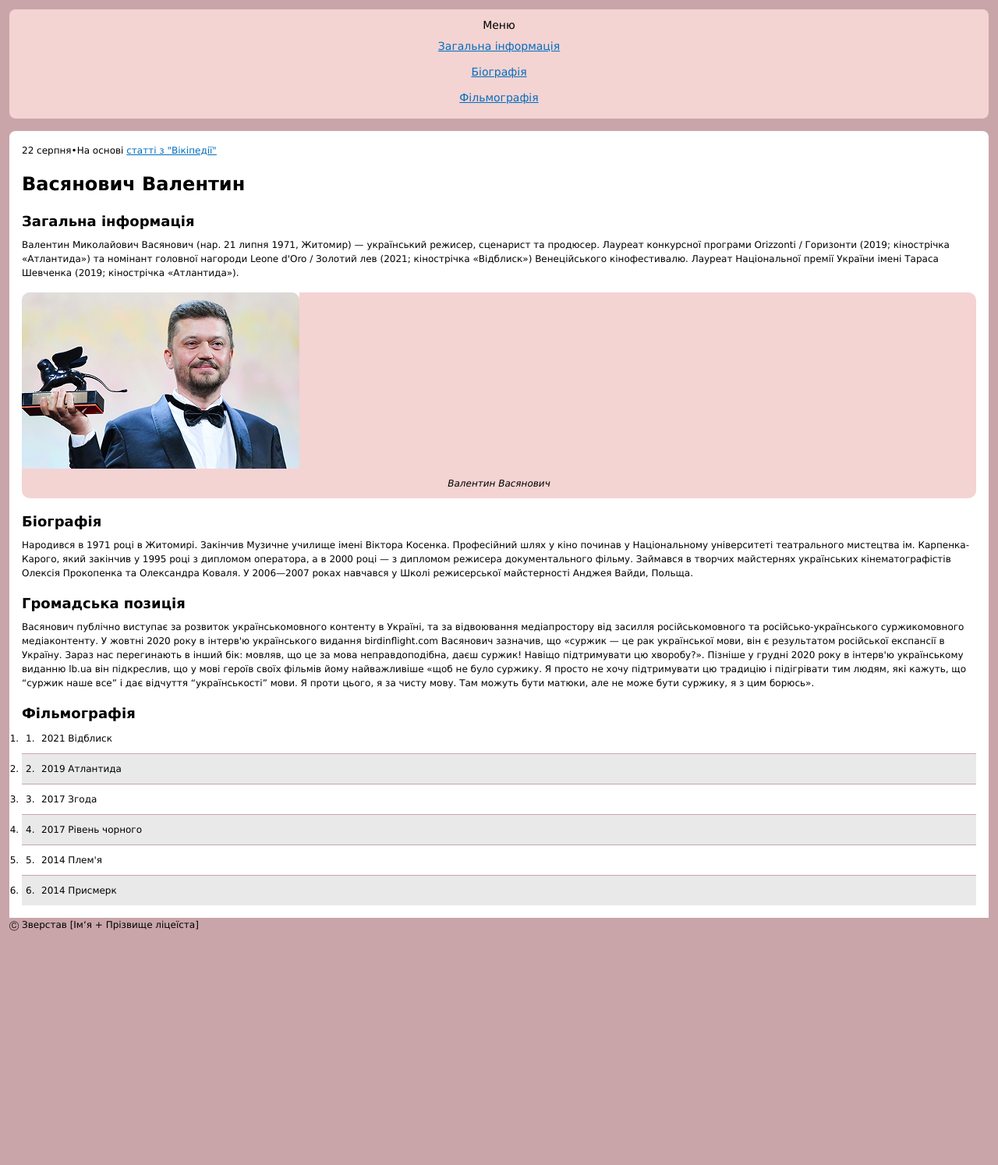
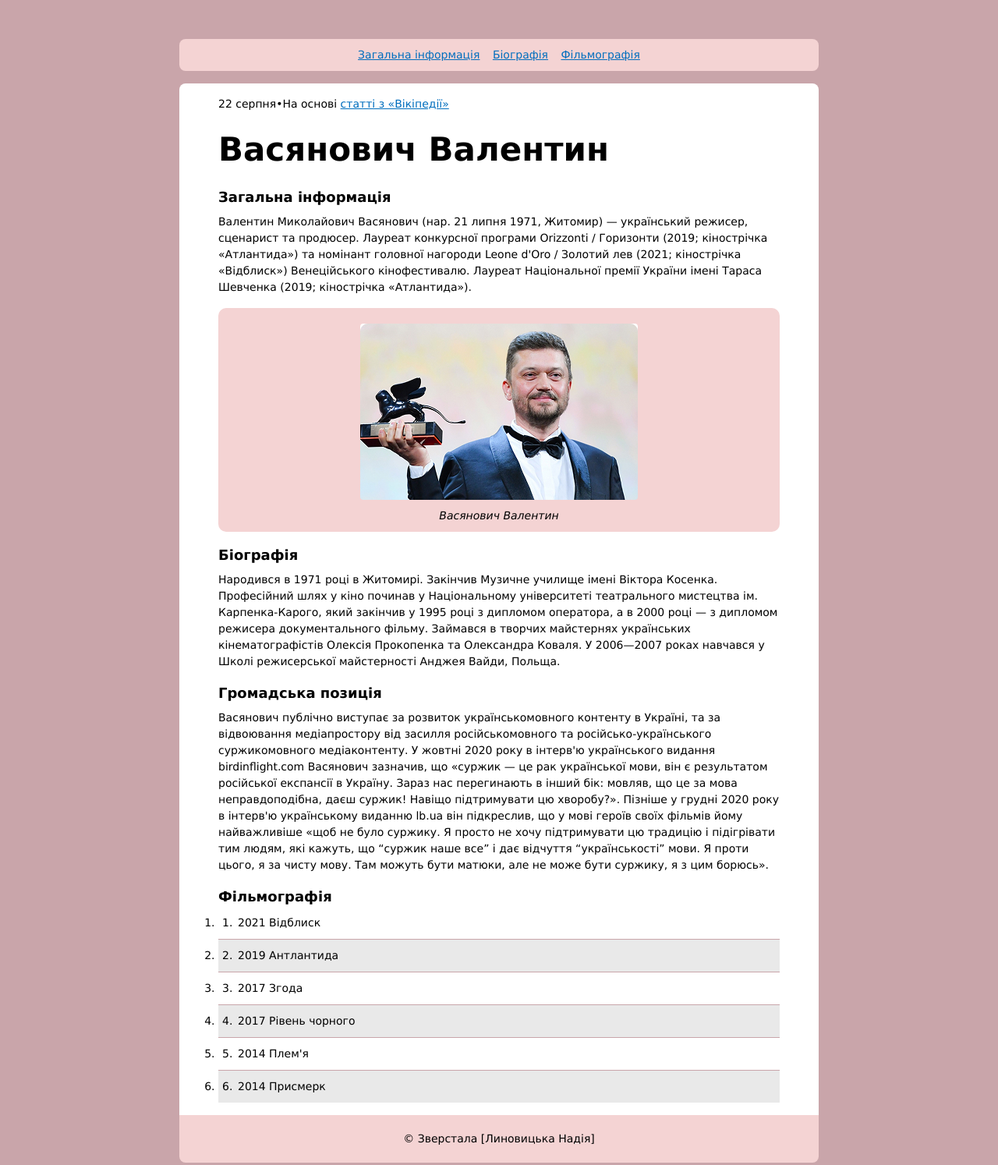
Before and after one commit to nadin110820-sketch/Web, a plain HTML site: page lesson_11/index.html in a window 1280 px wide. Shown: the whole page at 78% size. Before the commit the page ends 1207 px from the top, so only its background shows below. Drawn offline with Linux system fonts and the light colour scheme.

Commit message:
Add files via upload

```diff
--- a/lesson_11/index.html
+++ b/lesson_11/index.html
@@ -1,16 +1,16 @@
 <!DOCTYPE html>
 <html lang="en">
 <head>
+  <link href="style/style.css" rel="stylesheet">
   <meta charset="UTF-8">
   <title>Васянович Валентин</title>
-    <link type="text/css" rel="stylesheet" href="style/style.css">
-    <meta name="viewport" content="width=device-width, initial-scale=1.0">
+  <meta name="viewport" content="width=device-width, initial-scale=1">
 </head>
 <body>
 <div class="wrapper">
   <header>
     <nav>
-            <span>Меню</span>
+      <span class="menu">Меню</span>
       <ul class="nav">
         <li><a href="#">Загальна інформація</a></li>
         <li><a href="#">Біографія</a></li>
@@ -20,7 +20,7 @@
   </header>
   <main>
     <article class="date">
-            <span>22 серпня</span>&bull;<span>На основі <a href="#">статті з "Вікіпедії"</a></span>
+      <span>22 серпня</span>&bull;<span>На основі <a href="#">статті з «Вікіпедії»</a></span>
     </article>
     <article class="main">
       <h1>Васянович Валентин</h1>
@@ -29,23 +29,22 @@
         <p>Валентин Миколайович Васянович (нар. 21 липня 1971, Житомир) — український режисер, сценарист та продюсер. Лауреат конкурсної програми Orizzonti / Горизонти (2019; кінострічка «Атлантида») та номінант головної нагороди Leone d'Oro / Золотий лев (2021; кінострічка «Відблиск») Венеційського кінофестивалю. Лауреат Національної премії України імені Тараса Шевченка (2019; кінострічка «Атлантида»).</p>
       </section>
       <figure>
-                <img src="images/image.jpg" alt="Валентин Васягович">
-                <figcaption>Валентин Васянович</figcaption>
+        <img src="images/image.jpg" alt="Васянович Валентин">
+        <figcaption>Васянович Валентин</figcaption>
       </figure>
       <section class="info">
         <h2>Біографія</h2>
-                <p>Народився в 1971 році в Житомирі. Закінчив Музичне училище імені Віктора Косенка. Професійний шлях у кіно починав у Національному університеті театрального мистецтва ім. Карпенка-Карого, який закінчив у 1995 році з дипломом оператора, а в 2000 році — з дипломом режисера документального фільму. Займався в творчих майстернях українських кінематографістів Олексія Прокопенка та Олександра Коваля.
-
-                    У 2006—2007 роках навчався у Школі режисерської майстерності Анджея Вайди, Польща.</p>
+        <p>Народився в 1971 році в Житомирі. Закінчив Музичне училище імені Віктора Косенка. Професійний шлях у кіно починав у Національному університеті театрального мистецтва ім. Карпенка-Карого, який закінчив у 1995 році з дипломом оператора, а в 2000 році — з дипломом режисера документального фільму. Займався в творчих майстернях українських кінематографістів Олексія Прокопенка та Олександра Коваля. У 2006—2007 роках навчався у Школі режисерської майстерності Анджея Вайди, Польща.</p>
       </section>
       <section class="info">
         <h2>Громадська позиція</h2>
-                <p>Васянович публічно виступає за розвиток українськомовного контенту в Україні, та за відвоювання медіапростору від засилля російськомовного та російсько-українського суржикомовного медіаконтенту. У жовтні 2020 року в інтерв'ю українського видання birdinflight.com Васянович зазначив, що «суржик — це рак української мови, він є результатом російської експансії в Україну. Зараз нас перегинають в інший бік: мовляв, що це за мова неправдоподібна, даєш суржик! Навіщо підтримувати цю хворобу?». Пізніше у грудні 2020 року в інтерв'ю українському виданню lb.ua він підкреслив, що у мові героїв своїх фільмів йому найважливіше «щоб не було суржику. Я просто не хочу підтримувати цю традицію і підігрівати тим людям, які кажуть, що “суржик наше все” і дає відчуття “українськості” мови. Я проти цього, я за чисту мову. Там можуть бути матюки, але не може бути суржику, я з цим борюсь».   </section>
+        <p>Васянович публічно виступає за розвиток українськомовного контенту в Україні, та за відвоювання медіапростору від засилля російськомовного та російсько-українського суржикомовного медіаконтенту. У жовтні 2020 року в інтерв'ю українського видання birdinflight.com Васянович зазначив, що «суржик — це рак української мови, він є результатом російської експансії в Україну. Зараз нас перегинають в інший бік: мовляв, що це за мова неправдоподібна, даєш суржик! Навіщо підтримувати цю хворобу?». Пізніше у грудні 2020 року в інтерв'ю українському виданню lb.ua він підкреслив, що у мові героїв своїх фільмів йому найважливіше «щоб не було суржику. Я просто не хочу підтримувати цю традицію і підігрівати тим людям, які кажуть, що “суржик наше все” і дає відчуття “українськості” мови. Я проти цього, я за чисту мову. Там можуть бути матюки, але не може бути суржику, я з цим борюсь».</p>
+      </section>
       <section class="movie">
         <h2>Фільмографія</h2>
         <ol>
           <li>2021 Відблиск</li>
-                    <li>2019 Атлантида</li>
+          <li>2019 Антлантида</li>
           <li>2017 Згода</li>
           <li>2017 Рівень чорного</li>
           <li>2014 Плем'я</li>
@@ -54,7 +53,7 @@
       </section>
     </article>
   </main>
-    <footer><span>Ⓒ Зверстав [Ім‘я + Прізвище ліцеїста]</span></footer>
+  <footer>&copy; Зверстала [Линовицька Надія]</footer>
 </div>
 </body>
 </html>
--- a/lesson_11/style/style.css
+++ b/lesson_11/style/style.css
@@ -140,4 +140,91 @@ ol> li:nth-child(even){
     background: #E9E9E9;
 }
 
-/*footer доробити*/
+footer{
+    padding: 20px;
+    border-radius: 0 0 8px 8px;
+    background: #F4D3D3;
+}
+
+@media (min-width: 620px){
+    .menu{
+        display: none;
+    }
+
+    nav{
+        display: flex;
+        flex-direction: row;
+        max-width: 27rem;
+        padding: 10px;
+    }
+
+    .nav{
+        width: auto;
+    }
+
+    .nav li{
+        display: inline;
+        width: auto;
+        margin: 6px;
+    }
+
+    nav ul li{
+        padding: 0;
+    }
+
+    footer{
+        text-align: center;
+    }
+
+    h1{
+        font-size: 42px;
+    }
+
+    h2{
+        font-size: 24px;
+    }
+
+    :root{
+        font-size: 14px;
+    }
+
+    figure{
+        display: flex;
+        flex-direction: column;
+        justify-content: center;
+        align-items: center;
+        padding: 0 20px;
+    }
+
+    figure img{
+        border-radius: 4px 4px 4px 4px;
+        margin: 20px 0 0 0;
+    }
+
+    main{
+        padding: 16px 50px;
+    }
+
+    .wrapper{
+        margin: 16px 50px;
+    }
+}
+
+@media (min-width: 820px){
+    .wrapper{
+        margin: 50px auto;
+        max-width: 820px;
+    }
+
+    nav{
+        min-width: 97.56%;
+    }
+
+    .nav{
+        width: 100%;
+    }
+
+    .nav li{
+        width: 100%;
+    }
+}
```
Lines whose indentation alone changed are shown as unchanged.
